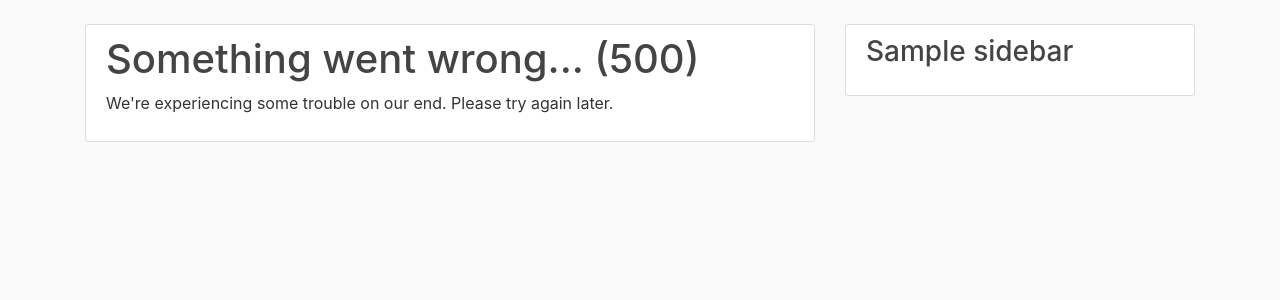
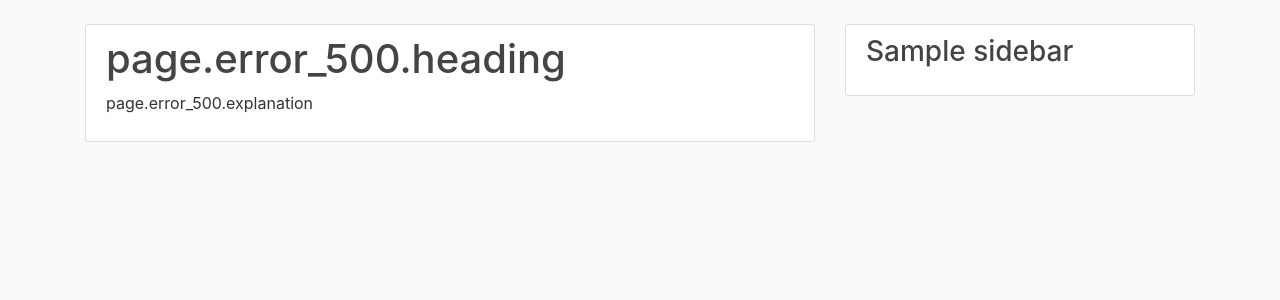
Before and after one commit to Nuhser/PfaKSys, a Flask app: template PfaKSys/templates/errors/500.html in a window 1280 px wide. Shown: the part 56-356 px from the top of the page. Run offline with Flask 2, Linux system fonts and the light colour scheme; the template is opened without the code that fills it: most values are stand-ins (such as "Sample title", 1, 10 or a date in 2020); parts of the project's set-up code (start-up, migrations or seed data) failed here and were passed over; some libraries are stand-ins or nearby versions.

Commit message:
Change text to message keys

```diff
--- a/PfaKSys/templates/errors/403.html
+++ b/PfaKSys/templates/errors/403.html
@@ -2,8 +2,8 @@
 
 {% block content %}
     <div class="content-section">
-        <h1>You don't have permission to do that! (403)</h1>
-        <p>Please check your account and try again.</p>
+        <h1>{{ _('page.error_403.heading') }}</h1>
+        <p>{{ _('page.error_403.explanation') }}</p>
 
         {% if debug_mode %}
             <h3>Error Message</h3>
--- a/PfaKSys/templates/errors/404.html
+++ b/PfaKSys/templates/errors/404.html
@@ -2,8 +2,8 @@
 
 {% block content %}
     <div class="content-section">
-        <h1>Oops. Page Not Fount (404)</h1>
-        <p>That page doesn't exist. Please try a different location.</p>
+        <h1>{{ _('page.error_404.heading') }}</h1>
+        <p>{{ _('page.error_404.explanation') }}</p>
 
         {% if debug_mode %}
             <h3>Error Message</h3>
--- a/PfaKSys/templates/errors/500.html
+++ b/PfaKSys/templates/errors/500.html
@@ -2,8 +2,8 @@
 
 {% block content %}
     <div class="content-section">
-        <h1>Something went wrong... (500)</h1>
-        <p>We're experiencing some trouble on our end. Please try again later.</p>
+        <h1>{{ _('page.error_500.heading') }}</h1>
+        <p>{{ _('page.error_500.explanation') }}</p>
 
         {% if debug_mode %}
             <h3>Error Message</h3>
```
Also changed, not shown: PfaKSys/error/handlers.py (+4 -3 lines).
